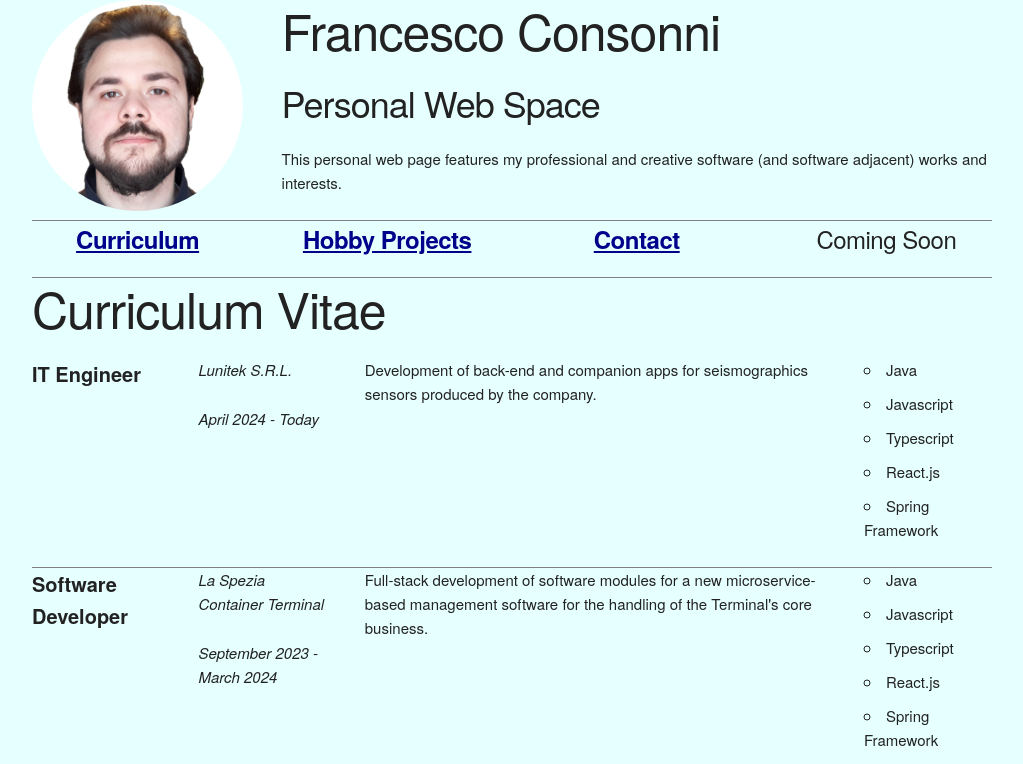
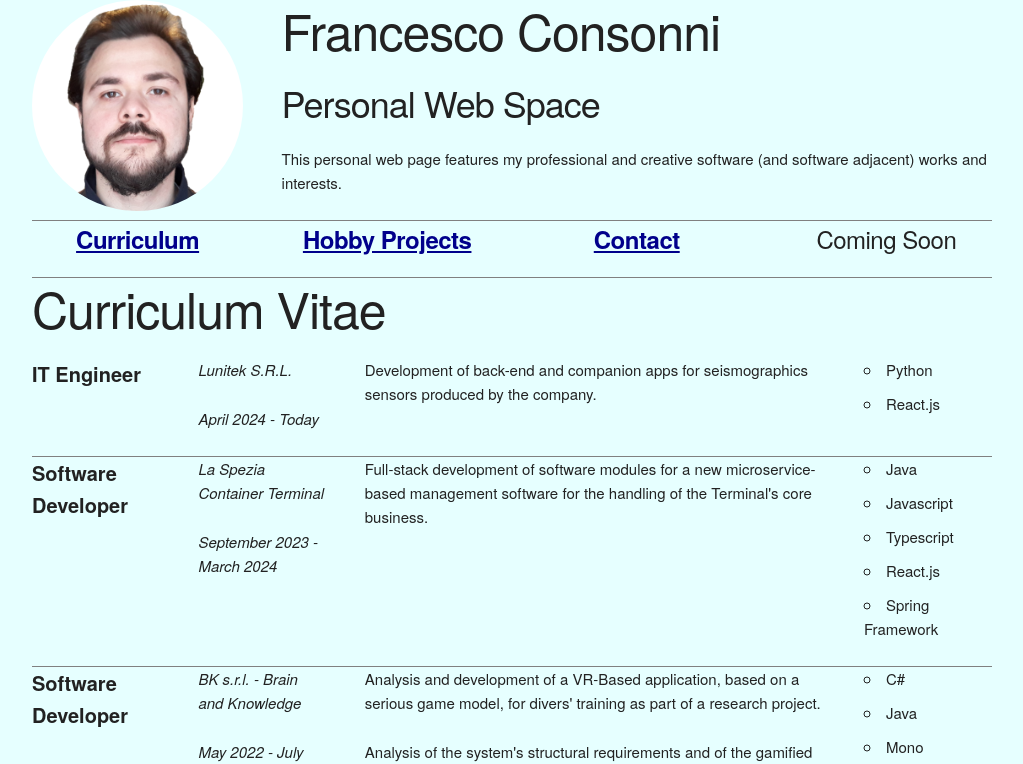
Before and after one commit to FrancescoConso/francescoconso.github.io, a React (Vite) app: page / in a window 1280 px wide. Shown: the top 764 px of the page, without its empty margins (128-1151 px from the left). Built offline with nearby package versions, Linux system fonts and the light colour scheme.

Commit message:
fixed technology at lunitek

```diff
--- a/src/Pages/Curriculum.tsx
+++ b/src/Pages/Curriculum.tsx
@@ -20,11 +20,8 @@ export function Curriculum() {
           </div>
           <div className="two columns">
             <ul>
-              <li>Java</li>
-              <li>Javascript</li>
-              <li>Typescript</li>
+              <li>Python</li>
               <li>React.js</li>
-              <li>Spring Framework</li>
             </ul>
           </div>
         </div>
```
